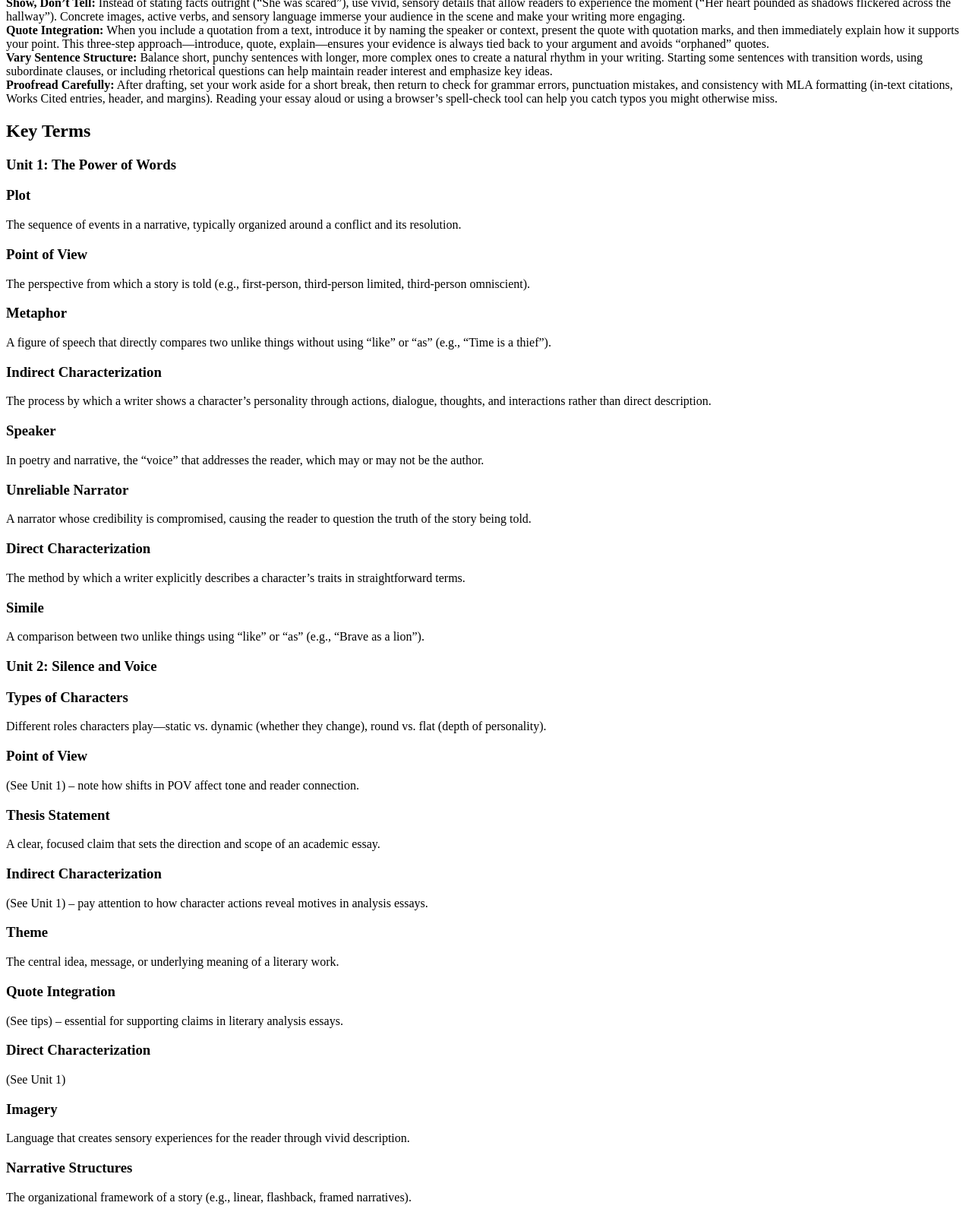
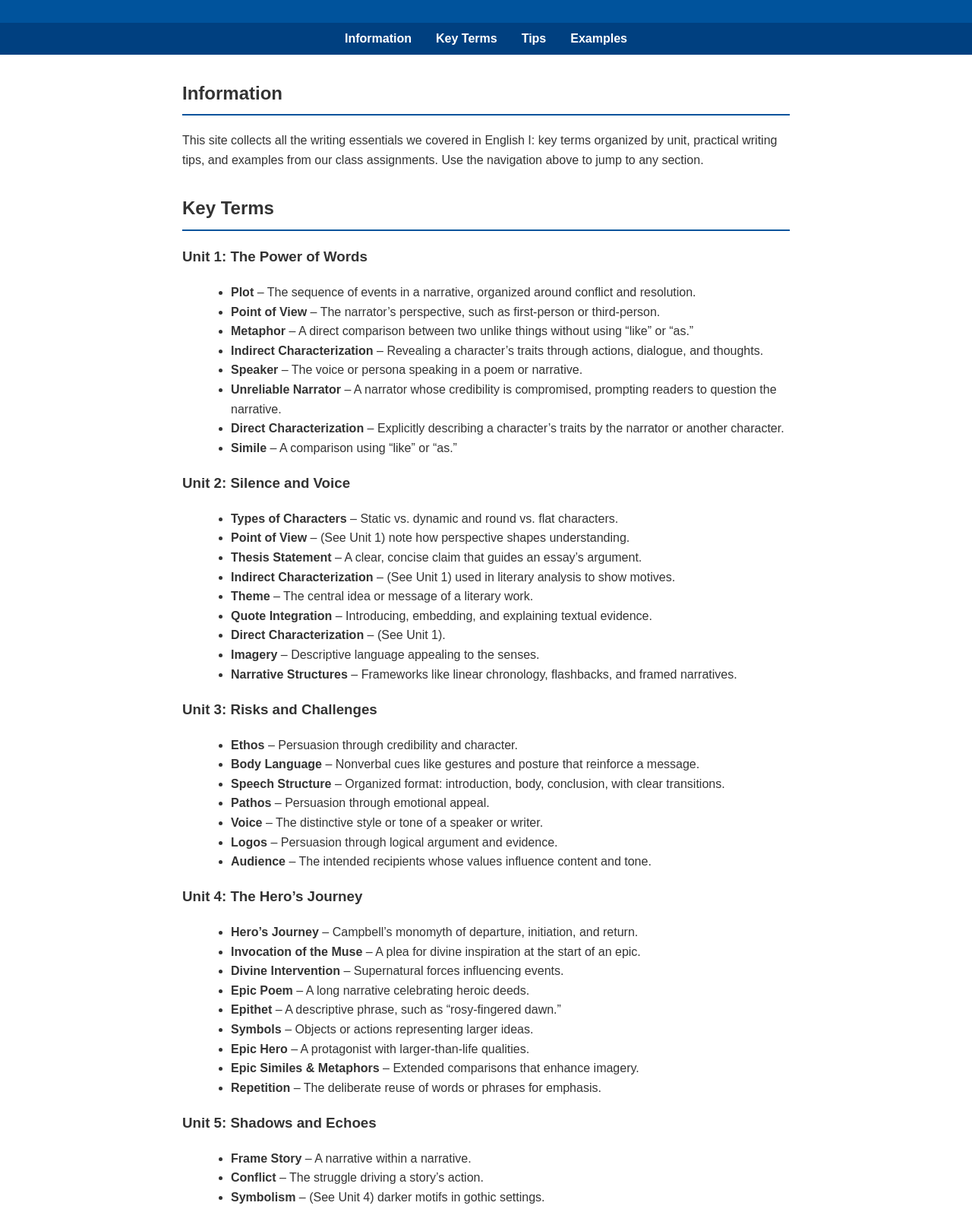
Before and after one commit to ryanhays123/english-project, a plain HTML site: page index.html in a window 1280 px wide. Shown: the part 96-1691 px from the top of the page at 76% size. Drawn offline with Linux system fonts and the light colour scheme.

Commit message:
Updated index.html

```diff
--- a/index.html
+++ b/index.html
@@ -1,92 +1,166 @@
-<!-- Expanded Tips Section -->
+<!DOCTYPE html>
+<html lang="en">
+<head>
+  <meta charset="UTF-8">
+  <meta name="viewport" content="width=device-width, initial-scale=1">
+  <title>English I Writing Resource</title>
+  <style>
+    body { font-family: Arial, sans-serif; margin: 0; padding: 0; color: #333; line-height: 1.6; }
+    header { background: #00539C; color: #fff; padding: 1rem; text-align: center; }
+    nav { background: #004080; }
+    nav ul { list-style: none; margin: 0; padding: 0.5rem; display: flex; justify-content: center; }
+    nav li { margin: 0 1rem; }
+    nav a { color: #fff; text-decoration: none; font-weight: bold; }
+    nav a:hover { text-decoration: underline; }
+    main { max-width: 800px; margin: 2rem auto; padding: 0 1rem; }
+    section { margin-bottom: 2rem; }
+    section h2 { border-bottom: 2px solid #00539C; padding-bottom: 0.5rem; }
+    .term-list ul { list-style: disc; margin-left: 1.5rem; }
+    .tip, .example { margin-bottom: 1rem; }
+    footer { background: #f4f4f4; text-align: center; padding: 1rem; font-size: 0.9rem; }
+  </style>
+</head>
+<body>
+  <header>
+    <h1>English I Writing Resource</h1>
+  </header>
+  <nav>
+    <ul>
+      <li><a href="#information">Information</a></li>
+      <li><a href="#key-terms">Key Terms</a></li>
+      <li><a href="#tips">Tips</a></li>
+      <li><a href="#examples">Examples</a></li>
+    </ul>
+  </nav>
+  <main>
+    <!-- Information Section -->
+    <section id="information">
+      <h2>Information</h2>
+      <p>This site collects all the writing essentials we covered in English I: key terms organized by unit, practical writing tips, and examples from our class assignments. Use the navigation above to jump to any section.</p>
+    </section>
+
+    <!-- Key Terms Section -->
+    <section id="key-terms">
+      <h2>Key Terms</h2>
+      <div class="term-list">
+        <h3>Unit 1: The Power of Words</h3>
+        <ul>
+          <li><strong>Plot</strong> – The sequence of events in a narrative, organized around conflict and resolution.</li>
+          <li><strong>Point of View</strong> – The narrator’s perspective, such as first-person or third-person.</li>
+          <li><strong>Metaphor</strong> – A direct comparison between two unlike things without using “like” or “as.”</li>
+          <li><strong>Indirect Characterization</strong> – Revealing a character’s traits through actions, dialogue, and thoughts.</li>
+          <li><strong>Speaker</strong> – The voice or persona speaking in a poem or narrative.</li>
+          <li><strong>Unreliable Narrator</strong> – A narrator whose credibility is compromised, prompting readers to question the narrative.</li>
+          <li><strong>Direct Characterization</strong> – Explicitly describing a character’s traits by the narrator or another character.</li>
+          <li><strong>Simile</strong> – A comparison using “like” or “as.”</li>
+        </ul>
+        <h3>Unit 2: Silence and Voice</h3>
+        <ul>
+          <li><strong>Types of Characters</strong> – Static vs. dynamic and round vs. flat characters.</li>
+          <li><strong>Point of View</strong> – (See Unit 1) note how perspective shapes understanding.</li>
+          <li><strong>Thesis Statement</strong> – A clear, concise claim that guides an essay’s argument.</li>
+          <li><strong>Indirect Characterization</strong> – (See Unit 1) used in literary analysis to show motives.</li>
+          <li><strong>Theme</strong> – The central idea or message of a literary work.</li>
+          <li><strong>Quote Integration</strong> – Introducing, embedding, and explaining textual evidence.</li>
+          <li><strong>Direct Characterization</strong> – (See Unit 1).</li>
+          <li><strong>Imagery</strong> – Descriptive language appealing to the senses.</li>
+          <li><strong>Narrative Structures</strong> – Frameworks like linear chronology, flashbacks, and framed narratives.</li>
+        </ul>
+        <h3>Unit 3: Risks and Challenges</h3>
+        <ul>
+          <li><strong>Ethos</strong> – Persuasion through credibility and character.</li>
+          <li><strong>Body Language</strong> – Nonverbal cues like gestures and posture that reinforce a message.</li>
+          <li><strong>Speech Structure</strong> – Organized format: introduction, body, conclusion, with clear transitions.</li>
+          <li><strong>Pathos</strong> – Persuasion through emotional appeal.</li>
+          <li><strong>Voice</strong> – The distinctive style or tone of a speaker or writer.</li>
+          <li><strong>Logos</strong> – Persuasion through logical argument and evidence.</li>
+          <li><strong>Audience</strong> – The intended recipients whose values influence content and tone.</li>
+        </ul>
+        <h3>Unit 4: The Hero’s Journey</h3>
+        <ul>
+          <li><strong>Hero’s Journey</strong> – Campbell’s monomyth of departure, initiation, and return.</li>
+          <li><strong>Invocation of the Muse</strong> – A plea for divine inspiration at the start of an epic.</li>
+          <li><strong>Divine Intervention</strong> – Supernatural forces influencing events.</li>
+          <li><strong>Epic Poem</strong> – A long narrative celebrating heroic deeds.</li>
+          <li><strong>Epithet</strong> – A descriptive phrase, such as “rosy-fingered dawn.”</li>
+          <li><strong>Symbols</strong> – Objects or actions representing larger ideas.</li>
+          <li><strong>Epic Hero</strong> – A protagonist with larger-than-life qualities.</li>
+          <li><strong>Epic Similes & Metaphors</strong> – Extended comparisons that enhance imagery.</li>
+          <li><strong>Repetition</strong> – The deliberate reuse of words or phrases for emphasis.</li>
+        </ul>
+        <h3>Unit 5: Shadows and Echoes</h3>
+        <ul>
+          <li><strong>Frame Story</strong> – A narrative within a narrative.</li>
+          <li><strong>Conflict</strong> – The struggle driving a story’s action.</li>
+          <li><strong>Symbolism</strong> – (See Unit 4) darker motifs in gothic settings.</li>
+          <li><strong>Mystery</strong> – Suspenseful elements that engage readers.</li>
+          <li><strong>Imagery</strong> – (See Unit 2).</li>
+          <li><strong>Historical Context</strong> – The time and culture backdrop of a text.</li>
+          <li><strong>Mood</strong> – The emotional atmosphere created by a work.</li>
+          <li><strong>Protagonist & Antagonist</strong> – Main character vs. opposing force.</li>
+          <li><strong>Repetition</strong> – (See Unit 4).</li>
+        </ul>
+        <h3>Unit 6: Ambition and Downfall</h3>
+        <ul>
+          <li><strong>Tragic Drama</strong> – A play ending in catastrophe for the protagonist.</li>
+          <li><strong>Hamartia</strong> – The protagonist’s fatal flaw.</li>
+          <li><strong>Foil Characters</strong> – Contrasting characters that highlight traits.</li>
+          <li><strong>Tragic Hero</strong> – A noble character undone by a personal weakness.</li>
+          <li><strong>Allusions</strong> – References to classical, literary, or biblical works.</li>
+          <li><strong>Aside</strong> – A remark to the audience unheard by other characters.</li>
+          <li><strong>Tragic Flaw</strong> – Another term for hamartia.</li>
+          <li><strong>Stage Directions</strong> – Instructions for actors’ movements and tone.</li>
+          <li><strong>Soliloquy</strong> – A speech revealing a character’s inner thoughts.</li>
+        </ul>
+      </div>
+    </section>
+
+    <!-- Tips Section -->
     <section id="tips">
       <h2>Writing Tips</h2>
       <div class="tip">
-    <strong>Plan First:</strong>
-    Before you begin drafting, spend time sketching an outline that identifies your thesis statement, the main points you want to make, and specific evidence you will use to support each point. This roadmap keeps your writing focused, helps you spot gaps in your argument early, and makes the drafting process faster and less frustrating.
+        <strong>Plan First:</strong> Before drafting, create a detailed outline with your thesis statement at the top, list your main points in logical order, and under each point jot down specific evidence (quotations, data, examples). This roadmap ensures focus, highlights gaps early, and speeds up the writing process.
       </div>
       <div class="tip">
-    <strong>Show, Don’t Tell:</strong>
-    Instead of stating facts outright (“She was scared”), use vivid, sensory details that allow readers to experience the moment (“Her heart pounded as shadows flickered across the hallway”). Concrete images, active verbs, and sensory language immerse your audience in the scene and make your writing more engaging.
+        <strong>Show, Don’t Tell:</strong> Engage readers by using vivid sensory language—describe what characters see, hear, smell, taste, and feel. For example, instead of “She was afraid,” write “Her pulse thundered as she edged down the shadowed corridor.” This technique immerses readers in the scene.
       </div>
       <div class="tip">
-    <strong>Quote Integration:</strong>
-    When you include a quotation from a text, introduce it by naming the speaker or context, present the quote with quotation marks, and then immediately explain how it supports your point. This three-step approach—introduce, quote, explain—ensures your evidence is always tied back to your argument and avoids “orphaned” quotes.
+        <strong>Quote Integration:</strong> Introduce each quotation by naming the speaker or setting the context, insert the quote in quotation marks, then immediately analyze its significance. For example: <em>Lady Macbeth’s plea “Unsex me here” (Shakespeare 1.5.39) reveals her desire to shed feminine weakness and embrace ruthless ambition.</em>
       </div>
       <div class="tip">
-    <strong>Vary Sentence Structure:</strong>
-    Balance short, punchy sentences with longer, more complex ones to create a natural rhythm in your writing. Starting some sentences with transition words, using subordinate clauses, or including rhetorical questions can help maintain reader interest and emphasize key ideas.
+        <strong>Vary Sentence Structure:</strong> Maintain reader interest with a mix of short, declarative sentences for emphasis, compound sentences to connect ideas, and complex sentences to express relationships. This balance creates a dynamic rhythm.
       </div>
       <div class="tip">
-    <strong>Proofread Carefully:</strong>
-    After drafting, set your work aside for a short break, then return to check for grammar errors, punctuation mistakes, and consistency with MLA formatting (in-text citations, Works Cited entries, header, and margins). Reading your essay aloud or using a browser’s spell-check tool can help you catch typos you might otherwise miss.
+        <strong>Proofread Carefully:</strong> After writing, take a break, then read aloud to catch errors or awkward phrasing. Check grammar, punctuation, and MLA formatting—including in-text citations, Works Cited entries, headers, and margins—to ensure a polished final draft.
       </div>
     </section>
 
-<!-- Fully Defined Key Terms Section -->
-<section id="key-terms">
-  <h2>Key Terms</h2>
-
-  <h3>Unit 1: The Power of Words</h3>
-  <div class="term"><h3>Plot</h3><p>The sequence of events in a narrative, typically organized around a conflict and its resolution.</p></div>
-  <div class="term"><h3>Point of View</h3><p>The perspective from which a story is told (e.g., first-person, third-person limited, third-person omniscient).</p></div>
-  <div class="term"><h3>Metaphor</h3><p>A figure of speech that directly compares two unlike things without using “like” or “as” (e.g., “Time is a thief”).</p></div>
-  <div class="term"><h3>Indirect Characterization</h3><p>The process by which a writer shows a character’s personality through actions, dialogue, thoughts, and interactions rather than direct description.</p></div>
-  <div class="term"><h3>Speaker</h3><p>In poetry and narrative, the “voice” that addresses the reader, which may or may not be the author.</p></div>
-  <div class="term"><h3>Unreliable Narrator</h3><p>A narrator whose credibility is compromised, causing the reader to question the truth of the story being told.</p></div>
-  <div class="term"><h3>Direct Characterization</h3><p>The method by which a writer explicitly describes a character’s traits in straightforward terms.</p></div>
-  <div class="term"><h3>Simile</h3><p>A comparison between two unlike things using “like” or “as” (e.g., “Brave as a lion”).</p></div>
-
-  <h3>Unit 2: Silence and Voice</h3>
-  <div class="term"><h3>Types of Characters</h3><p>Different roles characters play—static vs. dynamic (whether they change), round vs. flat (depth of personality).</p></div>
-  <div class="term"><h3>Point of View</h3><p>(See Unit 1) – note how shifts in POV affect tone and reader connection.</p></div>
-  <div class="term"><h3>Thesis Statement</h3><p>A clear, focused claim that sets the direction and scope of an academic essay.</p></div>
-  <div class="term"><h3>Indirect Characterization</h3><p>(See Unit 1) – pay attention to how character actions reveal motives in analysis essays.</p></div>
-  <div class="term"><h3>Theme</h3><p>The central idea, message, or underlying meaning of a literary work.</p></div>
-  <div class="term"><h3>Quote Integration</h3><p>(See tips) – essential for supporting claims in literary analysis essays.</p></div>
-  <div class="term"><h3>Direct Characterization</h3><p>(See Unit 1)</p></div>
-  <div class="term"><h3>Imagery</h3><p>Language that creates sensory experiences for the reader through vivid description.</p></div>
-  <div class="term"><h3>Narrative Structures</h3><p>The organizational framework of a story (e.g., linear, flashback, framed narratives).</p></div>
-
-  <h3>Unit 3: Risks and Challenges</h3>
-  <div class="term"><h3>Ethos</h3><p>An appeal to the speaker’s credibility or character, showing they are trustworthy.</p></div>
-  <div class="term"><h3>Body Language</h3><p>Nonverbal cues—gestures, posture, facial expressions—that reinforce a speaker’s message.</p></div>
-  <div class="term"><h3>Speech Structure</h3><p>The organized flow of a speech, typically including an introduction, body, and conclusion with transitions.</p></div>
-  <div class="term"><h3>Pathos</h3><p>An appeal to the audience’s emotions, aiming to elicit feelings that support the argument.</p></div>
-  <div class="term"><h3>Voice</h3><p>The distinctive style or personality expressed by a writer or speaker.</p></div>
-  <div class="term"><h3>Logos</h3><p>An appeal to logic and reason, using data, facts, and rational arguments.</p></div>
-  <div class="term"><h3>Audience</h3><p>The intended recipients of a speech or text, whose values and expectations influence tone and content.</p></div>
-
-  <h3>Unit 4: The Hero’s Journey</h3>
-  <div class="term"><h3>Hero’s Journey</h3><p>A narrative pattern identified by Joseph Campbell in which a hero goes through stages of departure, initiation, and return.</p></div>
-  <div class="term"><h3>Invocation of the Muse</h3><p>A traditional plea to a divine spirit for inspiration, common in epic poetry.</p></div>
-  <div class="term"><h3>Divine Intervention</h3><p>Instances where gods or supernatural forces influence human events.</p></div>
-  <div class="term"><h3>Epic Poem</h3><p>A long narrative poem celebrating heroic deeds and events of cultural importance.</p></div>
-  <div class="term"><h3>Epithet</h3><p>A descriptive phrase expressing a characteristic quality of a person or thing (e.g., “rosy-fingered dawn”).</p></div>
-  <div class="term"><h3>Symbols</h3><p>Objects, characters, or actions that represent larger ideas or themes.</p></div>
-  <div class="term"><h3>Epic Hero</h3><p>The larger-than-life protagonist of an epic who embodies cultural values.</p></div>
-  <div class="term"><h3>Epic Similes and Metaphors</h3><p>Extended comparisons (often spanning lines) used to intensify the heroic stature of the subject.</p></div>
-  <div class="term"><h3>Repetition</h3><p>The purposeful reuse of words or phrases for emphasis and rhythm.</p></div>
-
-  <h3>Unit 5: Shadows and Echoes</h3>
-  <div class="term"><h3>Frame Story</h3><p>A narrative within which one or more other stories are told.</p></div>
-  <div class="term"><h3>Conflict</h3><p>The struggle between opposing forces that drives a plot.</p></div>
-  <div class="term"><h3>Symbolism</h3><p>(See Unit 4) – note darker or gothic symbols in setting and objects.</p></div>
-  <div class="term"><h3>Mystery</h3><p>The element of suspense or uncertainty that keeps readers engaged.</p></div>
-  <div class="term"><h3>Imagery</h3><p>(See Unit 2)</p></div>
-  <div class="term"><h3>Historical Context</h3><p>Background information about the time period and culture in which a text was written or set.</p></div>
-  <div class="term"><h3>Mood</h3><p>The atmosphere or emotional feeling evoked by a text.</p></div>
-  <div class="term"><h3>Protagonist and Antagonist</h3><p>The main character of a story (protagonist) and the character or force in opposition (antagonist).</p></div>
-  <div class="term"><h3>Repetition</h3><p>(See Unit 4)</p></div>
-
-  <h3>Unit 6: Ambition and Downfall</h3>
-  <div class="term"><h3>Tragic Drama</h3><p>A play in which the protagonist suffers downfall due to a combination of fate, personal flaws, and moral weaknesses.</p></div>
-  <div class="term"><h3>Hamartia</h3><p>The protagonist’s tragic error or flaw that leads to their downfall.</p></div>
-  <div class="term"><h3>Foil Characters</h3><p>Characters who contrast with the protagonist to highlight particular qualities.</p></div>
-  <div class="term"><h3>Tragic Hero</h3><p>A noble or virtuous character who has a fatal flaw and faces a downfall.</p></div>
-  <div class="term"><h3>Classical, Literary, and Biblical Allusions</h3><p>References to well-known works or stories that deepen meaning by echoing familiar themes.</p></div>
-  <div class="term"><h3>Aside</h3><p>A brief remark by a character to the audience that other characters on stage do not hear.</p></div>
-  <div class="term"><h3>Tragic Flaw</h3><p>The character trait—often hubris— that leads the tragic hero to poor decisions.</p></div>
-  <div class="term"><h3>Stage Directions</h3><p>Instructions in the script indicating movement, position, or tone of actors on stage.</p></div>
-  <div class="term"><h3>Soliloquy</h3><p>A long speech in which a character—usually alone on stage—reveals inner thoughts and feelings.</p></div>
+    <!-- Examples Section -->
+    <section id="examples">
+      <h2>Examples</h2>
+      <div class="example">
+        <h3>Thesis Example</h3>
+        <p>“In <em>Macbeth</em>, Shakespeare uses irony to reveal the corrosive effects of unchecked ambition on the human soul.”</p>
+      </div>
+      <div class="example">
+        <h3>Topic Sentence Example</h3>
+        <p>“The episodic structure of <em>The Odyssey</em> highlights Odysseus’s growth as both leader and individual through a series of trials.”</p>
+      </div>
+      <div class="example">
+        <h3>Poetry Excerpt</h3>
+        <p>“Beneath the silver moon’s pale glow I wandered roads I used to know.” <em>(Imagery, end rhyme, enjambment)</em></p>
+      </div>
+      <div class="example">
+        <h3>Speech Outline</h3>
+        <p><strong>Ethos:</strong> Cite research credentials<br>
+           <strong>Pathos:</strong> Share a personal story<br>
+           <strong>Logos:</strong> Present statistics<br>
+           <strong>Conclusion:</strong> Call to action</p>
+      </div>
     </section>
+  </main>
+  <footer>
+    &copy; 2025 English I Writing Resource
+  </footer>
+</body>
+</html>
```
Lines whose indentation alone changed are shown as unchanged.
